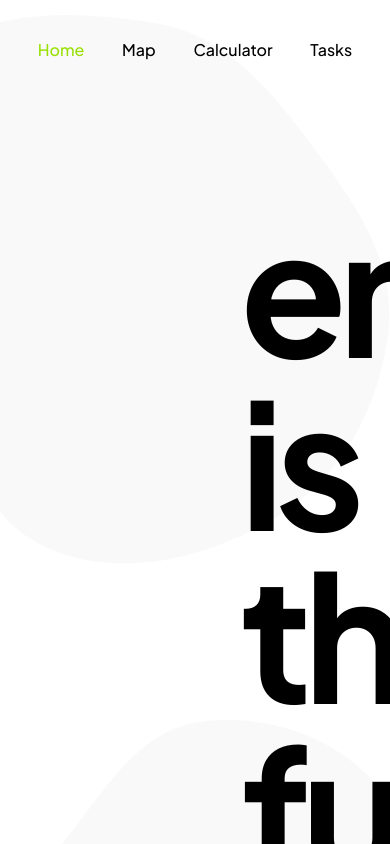
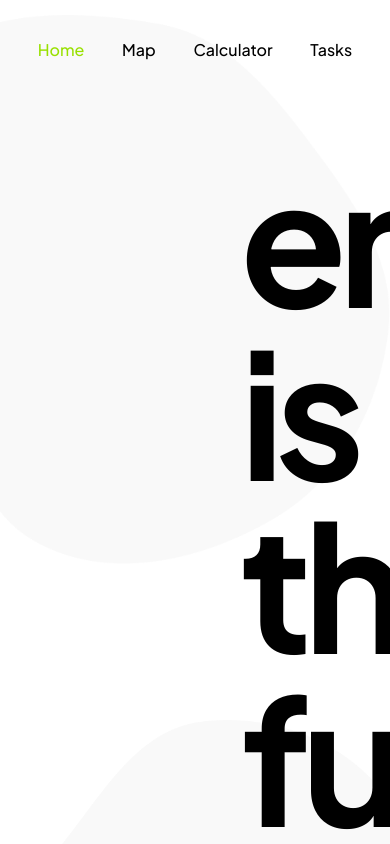
Before and after one commit to dejvokep/erasmus-energy-web-app, a Next.js app: page / in a window 390 px wide. Shown: the top 844 px of the page. Built offline with nearby package versions, Linux system fonts and the light colour scheme.

Commit message:
Page paddings are now responsive.

```diff
--- a/components/layout/Layout.js
+++ b/components/layout/Layout.js
@@ -2,6 +2,7 @@ import {Fragment} from "react";
 import Head from "next/head";
 import Menu from "../menu/Menu";
 import Background from "./Background";
+import styles from "../../styles/components/layout/Layout.module.css"
 
 export default function Layout(props) {
     return <Fragment>
@@ -12,6 +13,8 @@ export default function Layout(props) {
         </Head>
         <Background />
         <Menu/>
-        {props.children}
+        <main className={styles.page}>
+            {props.children}
+        </main>
     </Fragment>
 }
--- /dev/null
+++ b/styles/components/layout/Layout.module.css
@@ -0,0 +1,5 @@
+@media only screen and (max-width: 650px) {
+    .page > div {
+        padding-top: 150px;
+    }
+}
```
